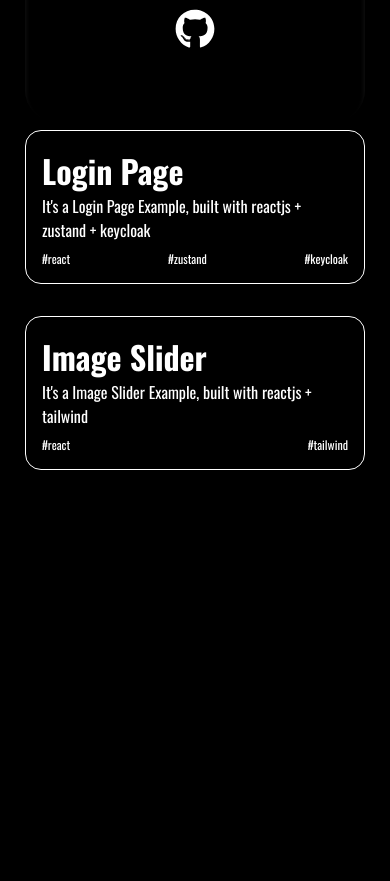
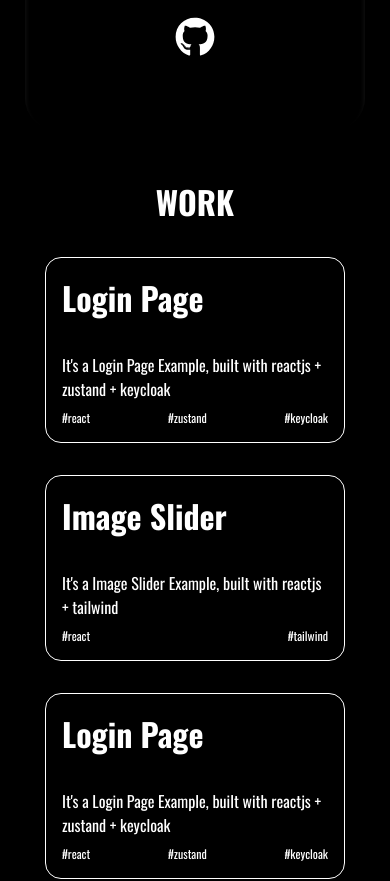
Before and after one commit to ogiovannilima/givixs, a Next.js app: page / in a window 390 px wide. Shown: the part 620-1501 px from the top of the page. Before the commit the page ends 1122 px from the top, so only its background shows below. Built offline with nearby package versions, Linux system fonts and the light colour scheme.

Commit message:
responsividade dos cards mobile / desktop

```diff
--- a/src/app/(pages)/(home)/page.module.css
+++ b/src/app/(pages)/(home)/page.module.css
@@ -28,7 +28,6 @@
     flex-direction: column;
 
     margin: 0 auto;
-    margin-bottom: 1rem;
 
     border-radius: 2rem;
     background: linear-gradient(180deg, rgba(10, 10, 10, 0) 68.46%, var(--color-card) 96.41%);
@@ -84,3 +83,32 @@
     color: #FFF;
     font-size: 2.5rem;
 }
+
+.boxArticle {
+    width: 100%;
+    margin-top: 3rem;
+    display: flex;
+    flex-direction: column;
+    align-items: center;
+    flex: 1;
+    max-width: 906px;
+}
+
+.boxArticle h1 {
+    margin-bottom: 2rem;
+}
+
+.boxCardArticle {
+    width: 100%;
+    display: flex;
+    align-items: center;
+    flex-wrap: wrap;
+    flex-direction: column;
+
+    @media only screen and (min-width: 420px) {
+        flex-direction: row;
+        justify-content: space-between;
+        width: 70%;
+        margin-bottom: 2rem;
+    }
+}
--- a/src/app/(pages)/(home)/page.tsx
+++ b/src/app/(pages)/(home)/page.tsx
@@ -3,7 +3,7 @@ import { FaGithub } from "react-icons/fa";
 
 import Article from '@/components/article/article'
 import Avatar from "@/components/avatar/Avatar";
-import article, {ArticleProps} from '@/components/article/article'
+import { ArticleProps } from '@/components/article/article'
 
 import styles from '@/(pages)/(home)/page.module.css'
 
@@ -19,6 +19,42 @@ export default function Home() {
     },
     {
       id: 2,
+      title: 'Image Slider',
+      description: "It's a Image Slider Example, built with reactjs + tailwind",
+      tag: ['#react', '#tailwind']
+    },
+    {
+      id: 3,
+      title: 'Login Page',
+      description: "It's a Login Page Example, built with reactjs + zustand + keycloak",
+      tag: ['#react', '#zustand', '#keycloak']
+    },
+    {
+      id: 4,
+      title: 'Image Slider',
+      description: "It's a Image Slider Example, built with reactjs + tailwind",
+      tag: ['#react', '#tailwind']
+    },
+    {
+      id: 5,
+      title: 'Login Page',
+      description: "It's a Login Page Example, built with reactjs + zustand + keycloak",
+      tag: ['#react', '#zustand', '#keycloak']
+    },
+    {
+      id: 6,
+      title: 'Image Slider',
+      description: "It's a Image Slider Example, built with reactjs + tailwind",
+      tag: ['#react', '#tailwind']
+    },
+    {
+      id: 7,
+      title: 'Login Page',
+      description: "It's a Login Page Example, built with reactjs + zustand + keycloak",
+      tag: ['#react', '#zustand', '#keycloak']
+    },
+    {
+      id: 8,
       title: 'Image Slider',
       description: "It's a Image Slider Example, built with reactjs + tailwind",
       tag: ['#react', '#tailwind']
@@ -45,17 +81,22 @@ export default function Home() {
           </nav>
         </div>
       </section>
-      <div>
+
+      <div className={styles.boxArticle}>
+        <h1>WORK</h1>
+        <div className={styles.boxCardArticle}>
           {articles.map((article) => {
             return (
               <Article
                 key={article.id}
                 title={article.title}
                 description={article.description}
-              tag={article.tag}/>
+                tag={article.tag} />
             )
           })}
         </div>
+      </div>
+
     </main>
   );
 }
--- a/src/app/components/article/article.module.css
+++ b/src/app/components/article/article.module.css
@@ -8,6 +8,12 @@
     display: flex;
     flex-direction: column;
     justify-content: center;
+    max-width: 300px;
+
+    @media only screen and (min-width: 420px) {
+        width: calc(50% - 1rem);
+        margin-bottom: 2rem;
+    }
 }
 
 .container div {
--- a/src/app/components/navbar/page.module.css
+++ b/src/app/components/navbar/page.module.css
@@ -17,8 +17,8 @@
     justify-content: space-between;
     width: 100%;
 
-    @media only screen and (min-width: 390px) {
-        max-width: 60%;
+    @media only screen and (min-width: 420px) {
+        max-width: 50%;
     }
 }
 
```
Lines whose indentation alone changed are shown as unchanged.
